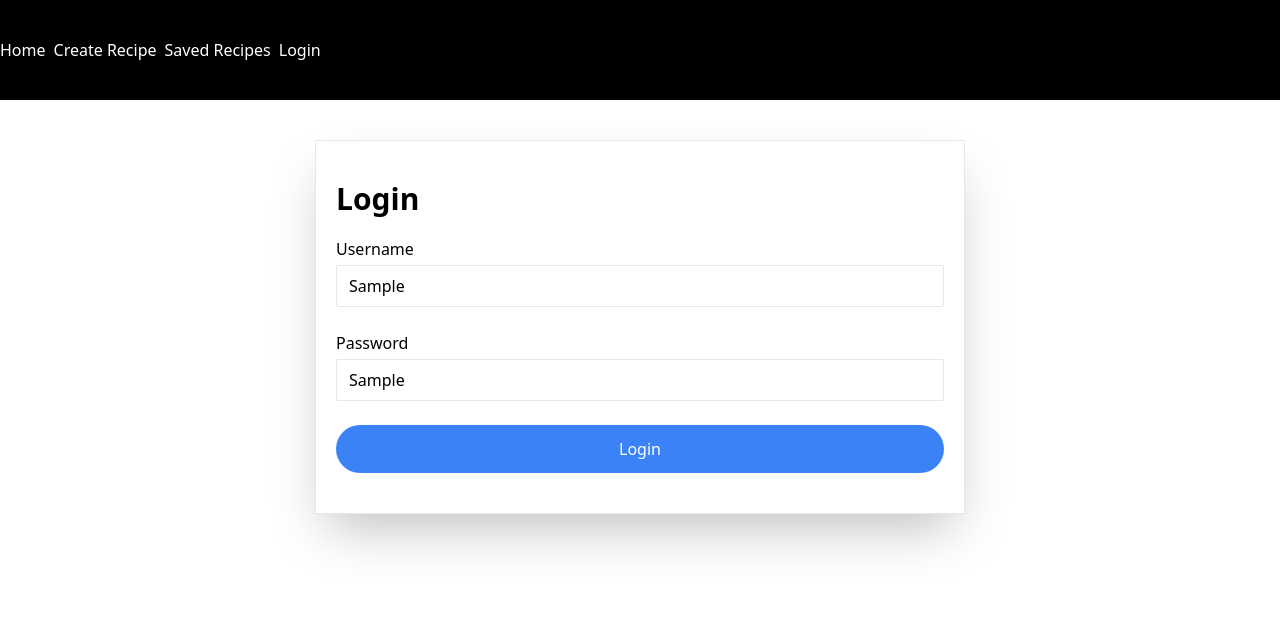
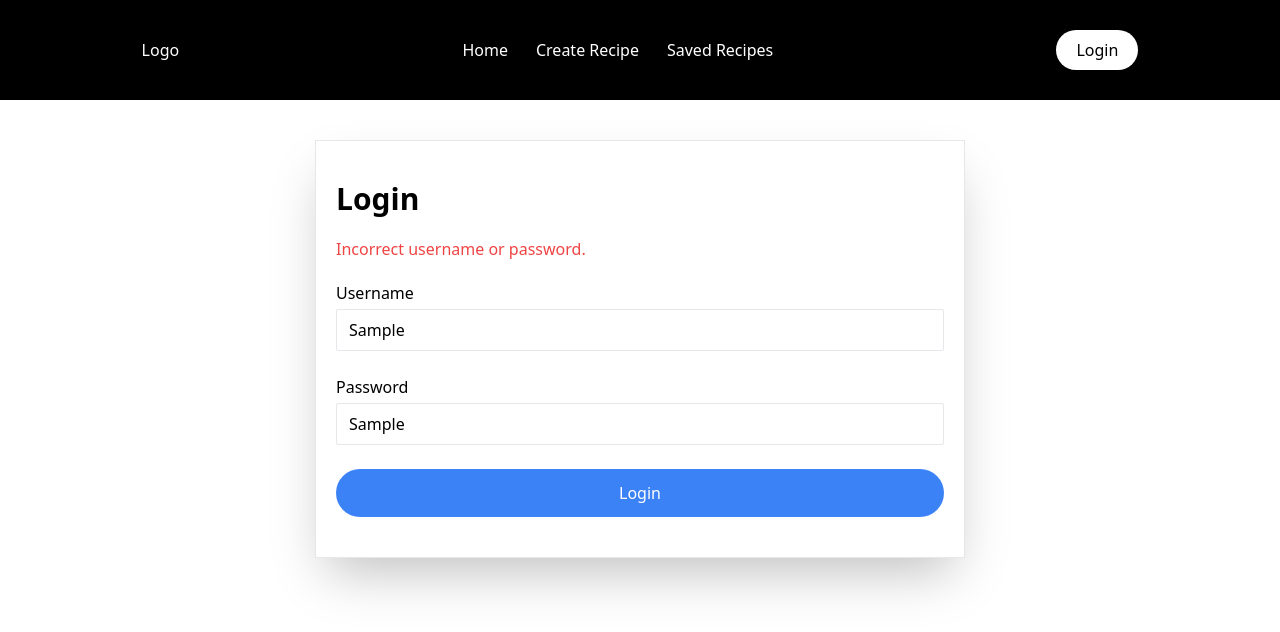
Before and after one commit to joseph-lang7/Recipe, a React (Vite) app in the folder client/: page /auth/login in a window 1280 px wide. Both pictures are taken after typing "Sample", "Sample" into the empty fields and a click on the button "Login". Shown: the top 632 px of the page. Built offline with nearby package versions, Linux system fonts and the light colour scheme; no server answers.

Commit message:
Fix login bug to not navigate unless authenticated

```diff
--- a/client/src/components/navbar/navbar.jsx
+++ b/client/src/components/navbar/navbar.jsx
@@ -18,23 +18,30 @@ export const Navbar = () => {
 
   return (
     <div className="w-full bg-black h-[100px] text-white flex justify-center items-center">
-      <div className="flex max-w-[1500px] w-full justify-between">
-        <ul className="flex gap-2">
+      <div className="flex w-full max-w-[2000px] justify-between px-5 md:px-0 md:justify-around">
+        <div className="flex items-center">Logo</div>
+        <ul className="hidden md:flex gap-7 items-center">
           {navLinks.map((navLink) => (
             <li key={navLink.href}>
               <Link to={navLink.href}>{navLink.title}</Link>
             </li>
           ))}
-          {cookies.access_token ? (
-            <li>
-              <button onClick={logout}>Logout</button>
-            </li>
-          ) : (
-            <li>
-              <Link to="/auth/login">Login</Link>
-            </li>
-          )}
         </ul>
+        {cookies.access_token ? (
+          <button
+            onClick={logout}
+            className="bg-white text-black px-5 py-2 rounded-full hover:bg-blue-500 transition-colors duration-500 hover:text-white"
+          >
+            Logout
+          </button>
+        ) : (
+          <Link
+            className="bg-white text-black px-5 py-2 rounded-full hover:bg-blue-500 transition-colors duration-500 hover:text-white"
+            to="/auth/login"
+          >
+            Login
+          </Link>
+        )}
       </div>
     </div>
   );
--- /dev/null
+++ b/client/src/pageComponents/auth/forms/login-form/auth-service.js
@@ -0,0 +1,24 @@
+import axios from "axios";
+export const onSubmit = async (
+  data,
+  setInvalidCredentials,
+  navigate,
+  setCookies
+) => {
+  setInvalidCredentials(false);
+  try {
+    const { username, password } = data;
+    const res = await axios.post("http://localhost:3001/auth/login", {
+      username,
+      password,
+    });
+    if (res.status === 200) {
+      setCookies("access_token", res.data.token);
+      window.localStorage.setItem("userID", res.data.userID);
+      navigate("/");
+    }
+  } catch (error) {
+    console.error(error);
+    setInvalidCredentials(true);
+  }
+};
--- a/client/src/pageComponents/auth/components/forms/login-form/login-form.jsx
+++ b/client/src/pageComponents/auth/forms/login-form/login-form.jsx
@@ -1,37 +1,32 @@
 import { FormGroup } from "../../form-group/form-group";
 import { useForm } from "react-hook-form";
-import axios from "axios";
 import { useCookies } from "react-cookie";
 import { useNavigate } from "react-router-dom";
+import { useState } from "react";
+import { onSubmit } from "./auth-service";
+
 export const LoginForm = () => {
   const navigate = useNavigate();
   const [, setCookies] = useCookies(["access_token"]);
   const form = useForm();
   const { register, handleSubmit, formState } = form;
   const { errors } = formState;
+  const [invalidCredentials, setInvalidCredentials] = useState(false);
 
-  const onSubmit = async (data) => {
-    try {
-      const { username, password } = data;
-      const res = await axios.post("http://localhost:3001/auth/login", {
-        username,
-        password,
-      });
-      setCookies("access_token", res.data.token);
-      window.localStorage.setItem("userID", res.data.userID);
-      navigate("/");
-    } catch (error) {
-      console.error(error);
-    }
+  const formSubmission = async (data) => {
+    await onSubmit(data, setInvalidCredentials, navigate, setCookies);
   };
   return (
     <div className="flex justify-center items-center px-5">
       <form
-        onSubmit={handleSubmit(onSubmit)}
+        onSubmit={handleSubmit(formSubmission)}
         className="flex flex-col gap-5 border shadow-2xl bg-white w-[650px] h-min py-10 px-5 mt-10"
         noValidate
       >
         <h2 className="text-3xl font-bold">Login</h2>
+        {invalidCredentials && (
+          <p className="text-red-500">Incorrect username or password.</p>
+        )}
         <FormGroup
           htmlFor="username"
           title="Username"
--- a/client/src/pageComponents/auth/index.js
+++ b/client/src/pageComponents/auth/index.js
@@ -1,2 +1,2 @@
-export * from "./components/forms/login-form/login-form";
-export * from "./components/forms/register-form/register-form";
+export * from "./forms/login-form/login-form";
+export * from "./forms/register-form/register-form";
```
Also changed, not shown: client/src/pageComponents/auth/form-group/form-group.jsx (renamed from client/src/pageComponents/auth/components/form-group/form-group.jsx), client/src/pageComponents/auth/forms/register-form/auth-service.js (renamed from client/src/pageComponents/auth/components/forms/register-form/auth-service.js), client/src/pageComponents/auth/forms/register-form/register-form.jsx (renamed from client/src/pageComponents/auth/components/forms/register-form/register-form.jsx), 1 other file (tests, documents, lock files or other folders).
